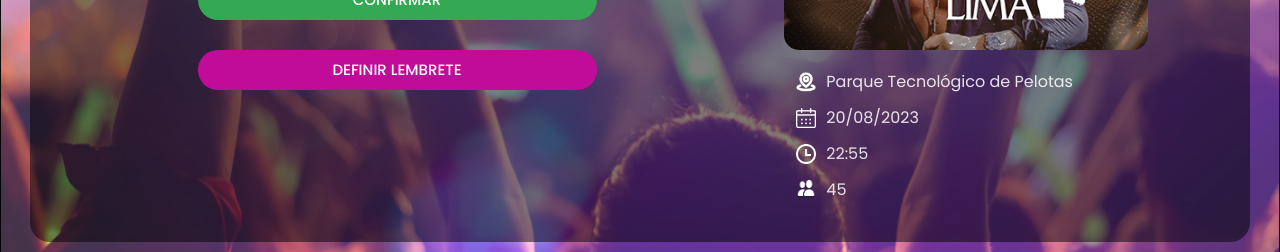
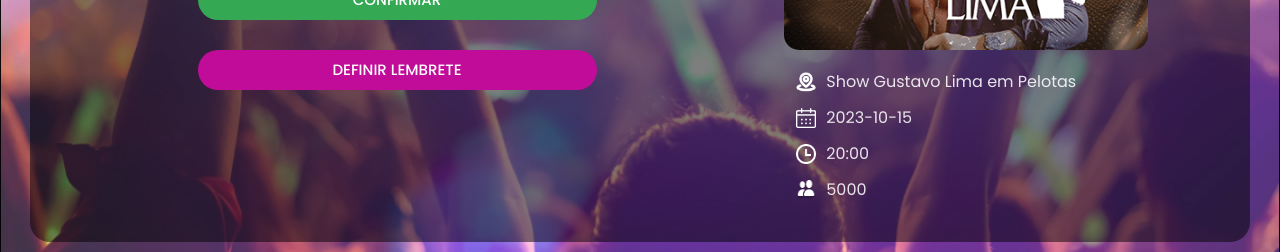
Before and after one commit to Falivith/where, a React (Vite) app in the folder where-front/: page /evento/1 in a window 1280 px wide. Shown: the part 394-646 px from the top of the page. Built offline with nearby package versions, Linux system fonts and the light colour scheme; no server answers.

Commit message:
EventosMocados

```diff
--- a/where-front/src/assets/EventosMocados.tsx
+++ b/where-front/src/assets/EventosMocados.tsx
@@ -8,28 +8,52 @@ import tributo from './tributo_party.jpg';
 const EventosMocados = [
   {
     id: 1,
-      img: gustavolima
+    img: gustavolima,
+    address: "Show Gustavo Lima em Pelotas",
+    date: "2023-10-15",
+    hour: "20:00",
+    numberParticipants: 5000
   },
   {
     id: 2,
-      img: moa
+    img: moa,
+    address: "MOA Club Pelotas, DJ Rogério Vitor",
+    date: "2023-09-30",
+    hour: "22:30",
+    numberParticipants: 300
   },
   {
     id: 3,
-      img: oktober
+    img: oktober,
+    address: "Oktoberfest Blumenau",
+    date: "2023-10-05",
+    hour: "18:00",
+    numberParticipants: 15000
   },
   {
     id: 4,
-      img: opiniao
+    img: opiniao,
+    address: "Bar Opinião - Porto Alegre",
+    date: "2023-10-08",
+    hour: "21:00",
+    numberParticipants: 1000
   },
   {
     id: 5,
-      img: rodeio
+    img: rodeio,
+    address: "Rodeio em Canguçu",
+    date: "2023-09-25",
+    hour: "14:00",
+    numberParticipants: 8000
   },
   {
     id: 6,
-      img: tributo
-    },
+    img: tributo,
+    address: "Tributo Party Matinê",
+    date: "2023-10-01",
+    hour: "15:30",
+    numberParticipants: 200
+  }
 ];
 
 export default EventosMocados;
--- a/where-front/src/pages/EventForm.tsx
+++ b/where-front/src/pages/EventForm.tsx
@@ -12,7 +12,7 @@ import { createEvent } from '../services/event';
 
 function EventForm() {
   const [backgroundImage, setBackgroundImage] = useState('none');
-  const [formImage, setFormImage] = useState(null);
+  const [formImage, setFormImage] = useState('');
   const [eventTime, setEventTime] = useState('');
   const [eventDate, setEventDate] = useState('');
 
@@ -63,13 +63,14 @@ function EventForm() {
     formData.append('nome', eventName);
     formData.append('horario', horarioFormat);
     formData.append('inicio', eventDate);
-    formData.append('latitude_fk', eventLocal.lat)
-    formData.append('longitude_fk', eventLocal.lng)
+    formData.append('latitude', eventLocal.lat)
+    formData.append('longitude', eventLocal.lng)
     formData.append('endereco', eventLocal.address)
-    formData.append('foto', 'null')
+    formData.append('foto', formImage)
     formData.append('fim', 'null')
     formData.append('codEvento_fk', 'null')
     formData.append('estabelecimento', 'null')
+
 
     console.log(formData);
 
@@ -83,7 +84,7 @@ function EventForm() {
             console.log(response);
         }
     } catch (error) {
-        console.error("Erro ao fazer login:", error);
+        console.error("Erro ao criar evento: ", error);
     }
   }
 
--- a/where-front/src/pages/EventVision.tsx
+++ b/where-front/src/pages/EventVision.tsx
@@ -107,12 +107,11 @@ function EventVision() {
                     <div className={styles.eventBannerContainer}>
                         <img className={styles.eventBanner} src={eventoCorrespondente.img} alt="Banner do evento" />
                     </div>
-
                     <div className={styles.microInfoContainer}>
-                        <span className={styles.microInfo}> <img src={pinpoint_icon} /> Parque Tecnológico de Pelotas </span>
-                        <span className={styles.microInfo}> <img src={calendar_icon} /> 20/08/2023 </span>
-                        <span className={styles.microInfo}> <img src={clock_icon} /> 22:55 </span>
-                        <span className={styles.microInfo}> <img src={people_icon} /> 45 </span>
+                        <span className={styles.microInfo}> <img src={pinpoint_icon} /> {eventoCorrespondente.address} </span>
+                        <span className={styles.microInfo}> <img src={calendar_icon} /> {eventoCorrespondente.date} </span>
+                        <span className={styles.microInfo}> <img src={clock_icon} /> {eventoCorrespondente.hour} </span>
+                        <span className={styles.microInfo}> <img src={people_icon} /> {eventoCorrespondente.numberParticipants} </span>
                     </div>
                 </div>
             </div>
```
Lines whose indentation alone changed are shown as unchanged.
